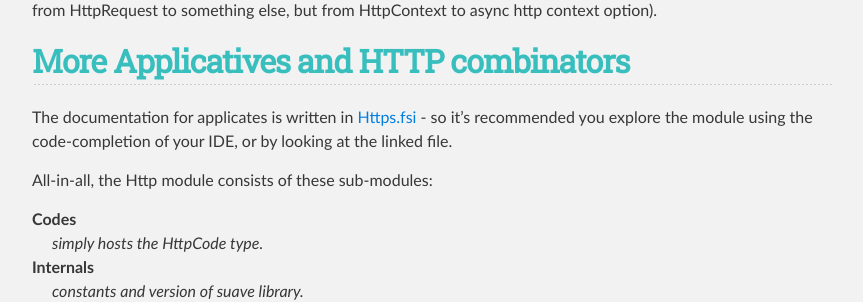
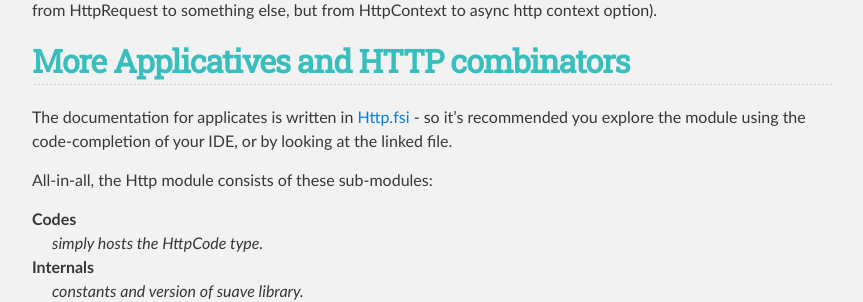
Before and after one commit to SuaveIO/suave, a Jekyll site: the page built from index.md, in a window 1280 px wide and 900 px high, scrolled down 5816 px. Shown: the part 153-455 px from the top of the window, without its empty margins (208-1071 px from the left). Built offline with Jekyll 4.4.1, drawn with Linux system fonts in a browser that asks for light colours.

Commit message:
Correct Http.fsi link.

```diff
--- a/_includes/content.md
+++ b/_includes/content.md
@@ -245,7 +245,7 @@ More Applicatives and HTTP combinators
 ---------------------------------
 
 The documentation for applicates is written in
-[Https.fsi](https://github.com/SuaveIO/suave/blob/master/Suave/Http.fsi) - so
+[Http.fsi](https://github.com/SuaveIO/suave/blob/master/src/Suave/Http.fsi) - so
 it's recommended you explore the module using the code-completion of your IDE,
 or by looking at the linked file.
 
```
